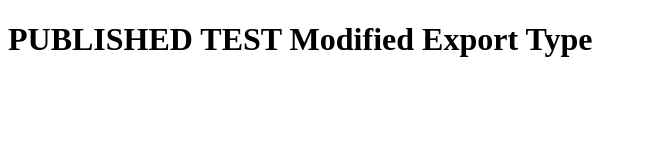
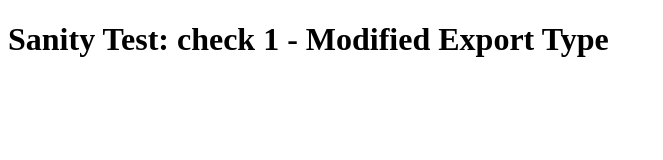
Before and after one commit to ushicode/retail-typescript, an Electron app: page index.html in a window 800 px wide. Shown: the whole page, without its empty margins (0-663 px from the left). Drawn offline with Linux system fonts and the light colour scheme.

```diff
--- a/index.html
+++ b/index.html
@@ -7,6 +7,6 @@
     <title>Hello World!</title>
   </head>
   <body>
-      <h1>PUBLISHED TEST Modified Export Type</h1>
+      <h1>Sanity Test: check 1 - Modified Export Type</h1>
   </body>
 </html>
```
Also changed, not shown: package.json (+5 -10 lines).
